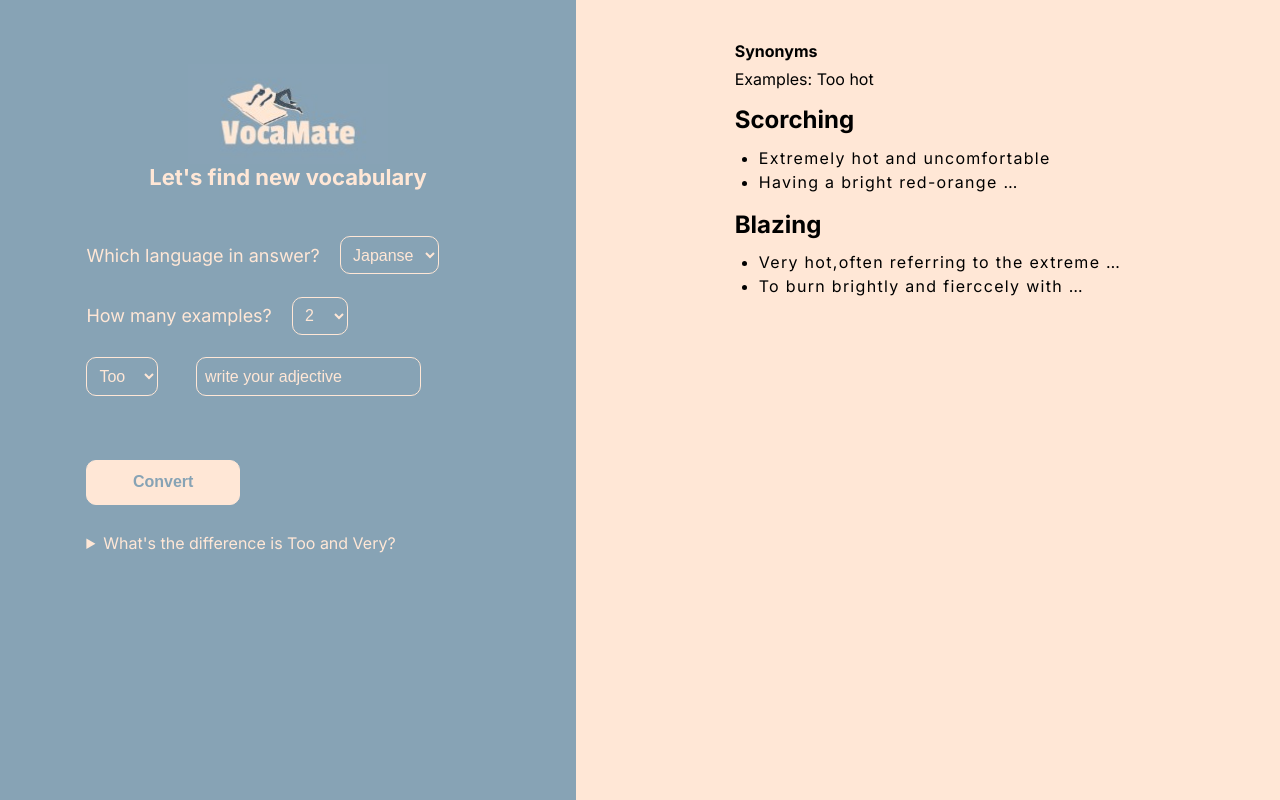
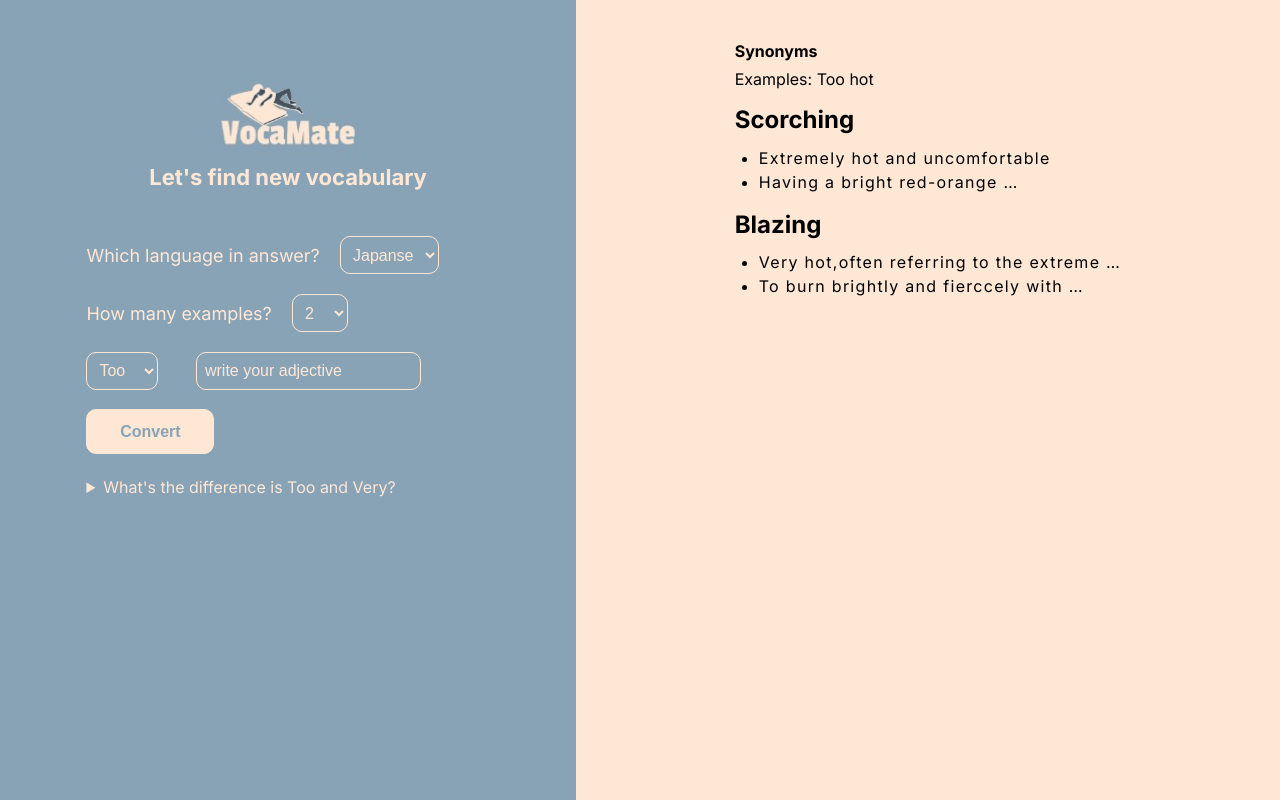
Before and after one commit to ha-nakamura112/search_syn, a Next.js app: page / in a window 1280 px wide. Built offline with nearby package versions, Linux system fonts and the light colour scheme.

Commit message:
style fixed

```diff
--- a/src/styles/Home.module.css
+++ b/src/styles/Home.module.css
@@ -7,7 +7,7 @@
 
   .figure {
     width: 100%;
-    height: 130vw;
+    height: 150vw;
     background-color: var(--color-blue-icon);
     display: flex;
     flex-direction: column;
@@ -206,7 +206,7 @@
 
 @media screen and (min-width:500px){
   .figure {
-    height: 150vw;
+    height: 170vw;
   }
 
   .submit__button > button {
@@ -248,7 +248,7 @@
 
   .formClass {
     padding: 8% 10% 0% 10%;
-    row-gap: 5%;
+    row-gap: 4%;
   }
 
   .formClass input,
@@ -256,9 +256,13 @@
     height: 3vw;
   }
 
+  .initial__word {
+    row-gap: 1.5vw;
+  }
+
   .submit__button > button {
     height: 3.5vw;
-    width: 12vw;
+    width: 10vw;
   }
 
 
```
